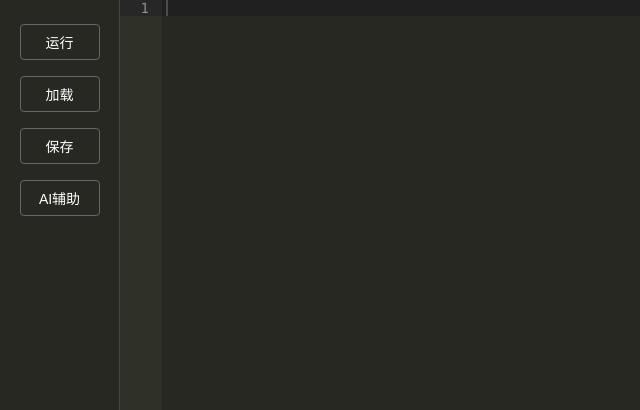
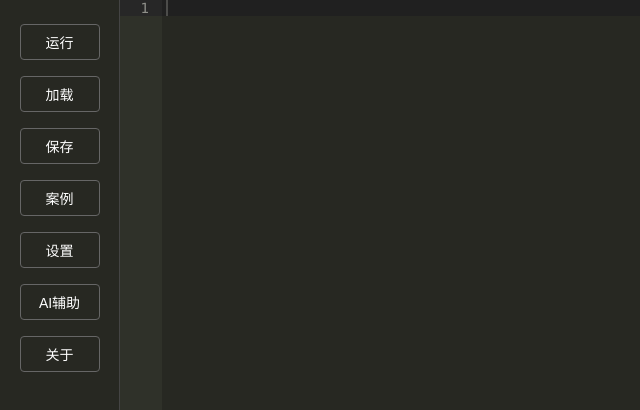
Before and after one commit to easyeda/eext-api-debug-tool, a website with bundled scripts: page iframe/main/index.html in a window 1280 px wide. Shown: the top 410 px of the page, without its empty margins (0-640 px from the left). Built offline with nearby package versions, Linux system fonts and the light colour scheme.

Commit message:
增加几个按钮

```diff
--- a/build.cjs
+++ b/build.cjs
@@ -32,7 +32,7 @@ let pendingDescription = null;
 for (let i = 0; i < lines.length; i++) {
   const line = lines[i].trim();
 
-  // ✅ 改进：只要 declare class XXX 出现，且该行有 {，就捕获
+
   if (line.startsWith('declare class ')) {
     const match = line.match(/declare\s+class\s+(\w+)/);
     if (match && line.includes('{')) {
@@ -101,4 +101,4 @@ outputStr += ']\n';
 
 fs.writeFileSync(outputPath, outputStr, 'utf8');
 
-console.log(`✅ 成功生成 ${results.length} 个方法条目`);
+console.log(`成功生成 ${results.length} 个方法条目`);
--- a/iframe/main/index.html
+++ b/iframe/main/index.html
@@ -11,8 +11,11 @@
 				<ul>
 					<li><button id="run-btn">运行</button></li>
 					<li><button id="run-btn">加载</button></li>
-					<li><button id="run-btn">保存</button></li>
+					<li><button id="save-btn">保存</button></li>
+					<li><button id="example-btn">案例</button></li>
+					<li><button id="setting-btn">设置</button></li>
 					<li><button id="ai-btn">AI辅助</button></li>
+					<li><button id="run-btn">关于</button></li>
 				</ul>
 			</div>
 			<div id="editor-container">
```
